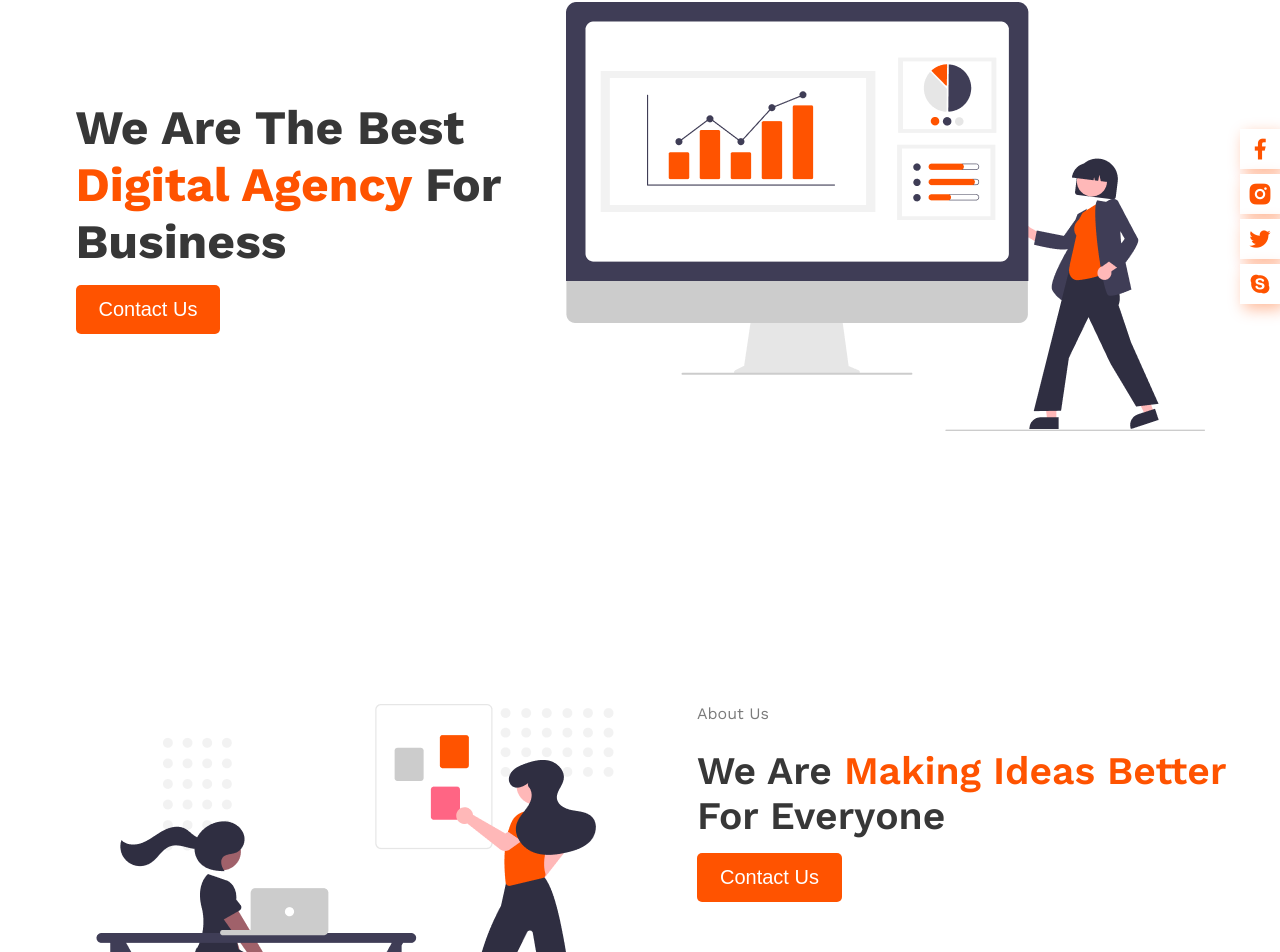
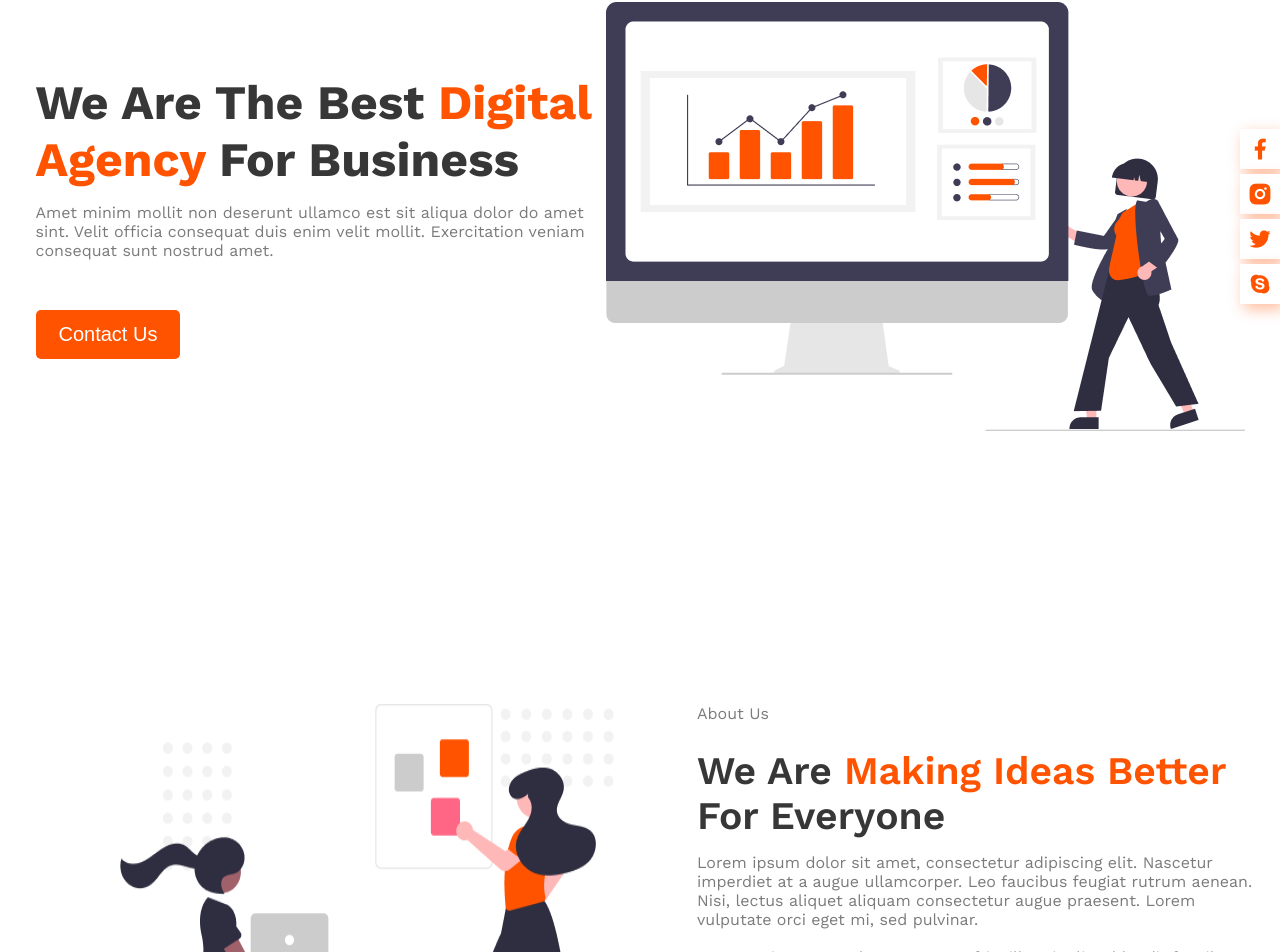
Before and after one commit to Kirsan23/Stage-2, a React (Create React App) app: page / in a window 1280 px wide. Shown: the part 251-1203 px from the top of the page. Built offline with nearby package versions, Linux system fonts and the light colour scheme.

Commit message:
New Commit

```diff
--- a/src/assets/styles/variables.scss
+++ b/src/assets/styles/variables.scss
@@ -5,7 +5,7 @@ $main-white: #FFFFFF;
 $main-orange-bcg: #FFF7F4;
 $main-dark-bcg: #18191A;
 $main-dark-view-1: #242526;
-$main-darc-view-2: #3A3B3C;
+$main-dark-view-2: #3A3B3C;
 
 :export {
     main-orange: #FF5300;
--- a/src/components/InfoBlock/InfoBlock.js
+++ b/src/components/InfoBlock/InfoBlock.js
@@ -14,7 +14,7 @@ export const InfoBlock = (props) => {
         highlight={highlight}
         component={component}
       />
-      {children}
+      <p className='info-block-paragraph'>{children}</p>
       <Button />
     </div>
   );
--- a/src/components/InfoBlock/InfoBlock.scss
+++ b/src/components/InfoBlock/InfoBlock.scss
@@ -1,8 +1,6 @@
 @use '../../assets/styles/variables.scss' as colors;
 
 .info-block {
-    white-space: pre-wrap;
-
     & h6, p {
         font-size: 16px;
         font-weight: 400;
--- a/src/components/Typography/Typography.js
+++ b/src/components/Typography/Typography.js
@@ -43,6 +43,6 @@ Typography.propTypes = {
     'p',
     'div',
   ]),
-  color: PropTypes.oneOf(['orange', 'black']),
+  color: PropTypes.oneOf(['orange', 'black', 'gray']),
   className: PropTypes.string,
 };
--- a/src/containers/AboutUs/AboutUs.js
+++ b/src/containers/AboutUs/AboutUs.js
@@ -36,10 +36,21 @@ export function AboutUs() {
               title='About Us'
               heading='We Are Making Ideas Better For Everyone'
               highlight='Making Ideas Better'
-              paragraph={`Lorem ipsum dolor sit amet, consectetur adipiscing elit. Nascetur imperdiet at a augue ullamcorper. Leo faucibus feugiat rutrum aenean. Nisi, lectus aliquet aliquam consectetur augue praesent. Lorem vulputate orci eget mi, sed pulvinar.
-
-Ornare etiam erat volutpat tempor fringilla mi. Elit a blandit faucibus est, dui interdum ut amet. Adipiscing feugiat vel at posuere in. Pellentesque volutpat vestibulum.`}
-            />
+            >
+              <Typography component='p' color='gray'>
+                Lorem ipsum dolor sit amet, consectetur adipiscing elit.
+                Nascetur imperdiet at a augue ullamcorper. Leo faucibus feugiat
+                rutrum aenean. Nisi, lectus aliquet aliquam consectetur augue
+                praesent. Lorem vulputate orci eget mi, sed pulvinar.
+                <br />
+                <br />
+              </Typography>
+              <Typography component='p' color='gray'>
+                Ornare etiam erat volutpat tempor fringilla mi. Elit a blandit
+                faucibus est, dui interdum ut amet. Adipiscing feugiat vel at
+                posuere in. Pellentesque volutpat vestibulum.
+              </Typography>
+            </InfoBlock>
           </div>
         </div>
         <div className='about-us-bottom-block'>
--- a/src/containers/Header/Header.scss
+++ b/src/containers/Header/Header.scss
@@ -40,7 +40,7 @@
 }
 
 .dark-theme {
-    background-color: colors.$main-darc-view-2;
+    background-color: colors.$main-dark-view-2;
     color: colors.$main-white;
 }
 
--- a/src/containers/HeroSection/HeroSection.js
+++ b/src/containers/HeroSection/HeroSection.js
@@ -10,11 +10,12 @@ import { ForTest } from '../../components/ForTest';
 import { ThemeSwitch } from '../../components/ThemeSwitch';
 
 export function HeroSection() {
-  const {darkMode} = useContext(DarkModeContext)
+  const { darkMode } = useContext(DarkModeContext);
   return (
-    <section className={`hero-section ${darkMode ? `dark-theme` : `light-theme`}`}>
+    <section
+      className={`hero-section ${darkMode ? `dark-theme` : `light-theme`}`}
+    >
       <div className='hero-section-main-block'>
-        <div>
         {/* <Typography variant='h1' component='h1'>
             We Are The Best{' '}
           </Typography>
@@ -33,11 +34,13 @@ export function HeroSection() {
           heading='We Are The Best Digital Agency For Business'
           highlight='Digital Agency'
           component='h1'
-            paragraph='Amet minim mollit non deserunt ullamco est sit aliqua dolor do amet sint. Velit officia consequat duis enim velit mollit. Exercitation veniam consequat sunt nostrud amet.'
-          />
+        >
+          Amet minim mollit non deserunt ullamco est sit aliqua dolor do amet
+          sint. Velit officia consequat duis enim velit mollit. Exercitation
+          veniam consequat sunt nostrud amet.
+        </InfoBlock>
       </div>
       {/* <Button /> */}
-      </div>
       <ImgPaste sectionName='hero-section' name='hero-section-img'></ImgPaste>
       <SocialBlock />
     </section>
--- a/src/containers/HeroSection/HeroSection.scss
+++ b/src/containers/HeroSection/HeroSection.scss
@@ -12,12 +12,12 @@
   background: colors.$main-orange-bcg;
 
   &-main-block {
-    width: 490px;
+    width: 570px;
   }
 }
 
 .dark-theme {
-  background-color: colors.$main-darc-view-2;
+  background-color: colors.$main-dark-view-1;
   color: colors.$main-white;
 }
 
```
Lines whose indentation alone changed are shown as unchanged.
